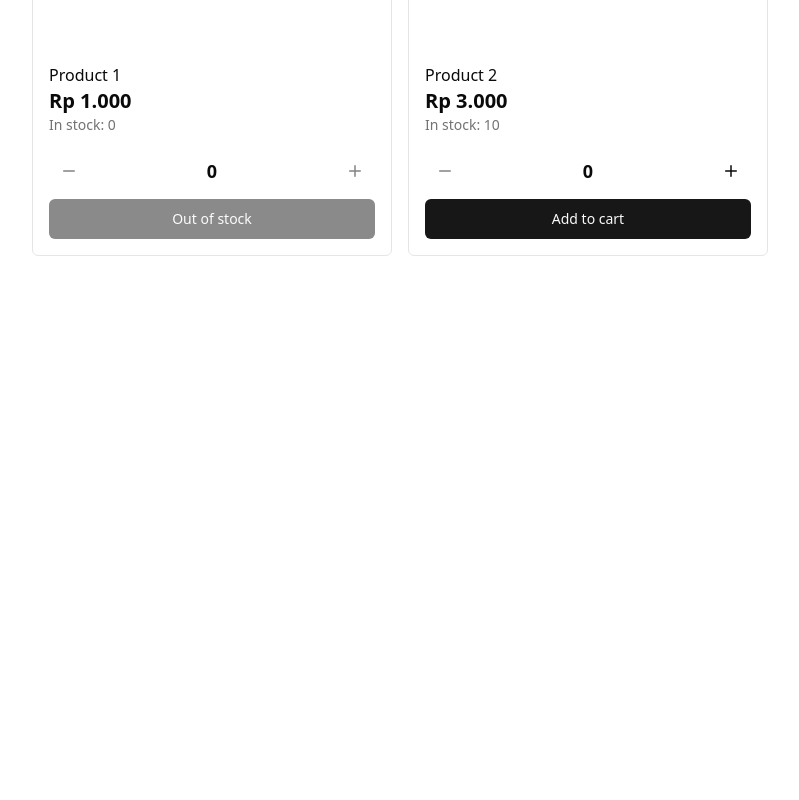
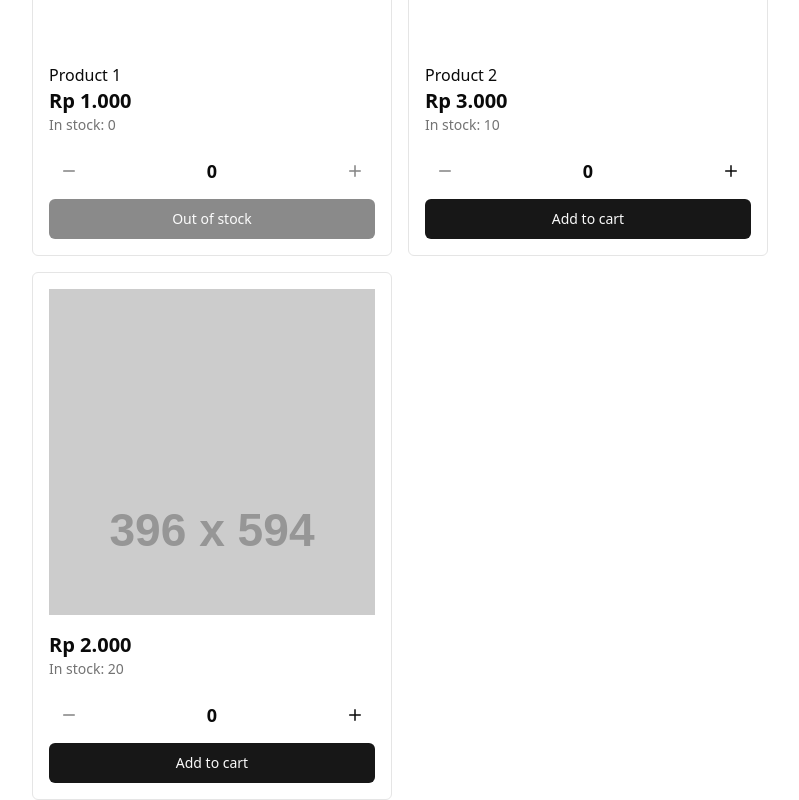
Before and after one commit to bruteforce10/redux_fastcampus, a React (Vite) app: page / in a window 1280 px wide. Shown: the part 414-1214 px from the top of the page, without its empty margins (240-1039 px from the left). Before the commit the page ends 800 px from the top, so only its background shows below. Built offline with nearby package versions, Linux system fonts and the light colour scheme; data requests are answered from the project's data file.

Commit message:
add product cart detail

```diff
--- a/db.json
+++ b/db.json
@@ -13,6 +13,13 @@
       "price": 3000,
       "stock": 10,
       "id": 2
+    },
+    {
+      "image": "https://placehold.jp/396x594.png",
+      "name": "Product 3",
+      "price": 2000,
+      "stock": 20,
+      "id": 3
     }
   ]
 }
--- a/src/App.jsx
+++ b/src/App.jsx
@@ -4,6 +4,7 @@ import CartPage from "./pages/CartPage";
 import Navbar from "./components/Navbar";
 import NotFoundPage from "./pages/NotFoundPage";
 import LoginPage from "./pages/LoginPage";
+import ProductDetailPage from "./pages/ProductDetailPage";
 
 function App() {
   return (
@@ -13,6 +14,7 @@ function App() {
         <Route path="/" Component={HomePage} />
         <Route path="/cart" Component={CartPage} />
         <Route path="/login" Component={LoginPage} />
+        <Route path="product/detail" Component={ProductDetailPage} />
         <Route path="*" Component={NotFoundPage} />
       </Routes>
     </>
--- a/src/components/ProductCard.jsx
+++ b/src/components/ProductCard.jsx
@@ -1,6 +1,7 @@
 import { useState } from "react";
 import { Button } from "./ui/button";
 import { IoIosAdd, IoIosRemove } from "react-icons/io";
+import { Link } from "react-router-dom";
 
 // eslint-disable-next-line react/prop-types
 export default function ProductCard({ image, productName, price, stock }) {
@@ -20,16 +21,20 @@ export default function ProductCard({ image, productName, price, stock }) {
 
   return (
     <div className="p-4 border rounded-md md:max-w-96 flex flex-col gap-4">
-      <div className="aspect-square  w-full overflow-hidden ">
+      <Link
+        to={"/product/detail"}
+        className="aspect-square  w-full overflow-hidden "
+      >
         <img src={image} alt={productName} className="w-full" />
-      </div>
-      <div>
+      </Link>
+
+      <Link to={"/product/detail"}>
         <h2 className="text-md">{productName}</h2>
         <p className="font-semibold text-xl">
           Rp {price.toLocaleString("id-ID")}
         </p>
         <p className="text-muted-foreground text-sm">In stock: {stock}</p>
-      </div>
+      </Link>
 
       <div className="flex flex-col gap-2">
         <div className="flex justify-between items-center ">
--- a/src/lib/axios.js
+++ b/src/lib/axios.js
@@ -1,5 +1,5 @@
 import axios from "axios";
 
 export const axiosInstance = axios.create({
-  baseURL: "http://localhost:2000",
+  baseURL: "http://localhost:3000",
 });
--- /dev/null
+++ b/src/pages/ProductDetailPage.jsx
@@ -0,0 +1,56 @@
+import { Button } from "@/components/ui/button";
+import { useState } from "react";
+import { IoIosAdd, IoIosRemove, IoMdHeart } from "react-icons/io";
+
+const product = {
+  image:
+    "https://encrypted-tbn0.gstatic.com/images?q=tbn:ANd9GcTkiGMULsAHa9dID44BozhTQWOlhmMY7a11nQ&s",
+  productName: "Product 1",
+  price: 1000,
+  stock: 0,
+  id: 1,
+};
+
+const ProductDetailPage = () => {
+  const [quantity, setQuantity] = useState(0);
+
+  return (
+    <main className="min-h-screen max-w-screen-lg mx-auto px-4 mt-8">
+      <div className="grid grid-cols-2 gap-8 ">
+        <img src={product.image} alt={product.productName} className="w-full" />
+        <div className="flex flex-col justify-center">
+          <h1 className="text-xl ">{product.productName}</h1>
+          <h3 className="text-3xl font-bold">
+            Rp {product.price.toLocaleString("id-ID")}
+          </h3>
+          <p className="text-sm text-muted-foreground mt-4">
+            Lorem ipsum dolor sit amet consectetur adipisicing elit. Expedita
+            ipsam sint modi quia, non eos fuga accusamus voluptatum ad minima
+            nisi similique necessitatibus pariatur.
+          </p>
+
+          <div className="flex items-center gap-8 mt-6">
+            <Button disabled={quantity <= 0} size="icon" variant="ghost">
+              <IoIosRemove className="h-6 w-6" />
+            </Button>
+            <p className="text-lg font-bold">{quantity}</p>
+            <Button size="icon" variant="ghost">
+              <IoIosAdd className="h-6 w-6" />
+            </Button>
+          </div>
+
+          <div className="flex items-center mt-8 gap-4">
+            <Button className="w-full" size="lg">
+              Add to cart
+            </Button>
+            <Button size="icon" variant="ghost">
+              <IoMdHeart className="h-6 w-6" />
+            </Button>
+          </div>
+        </div>
+      </div>
+    </main>
+  );
+};
+
+export default ProductDetailPage;
```
